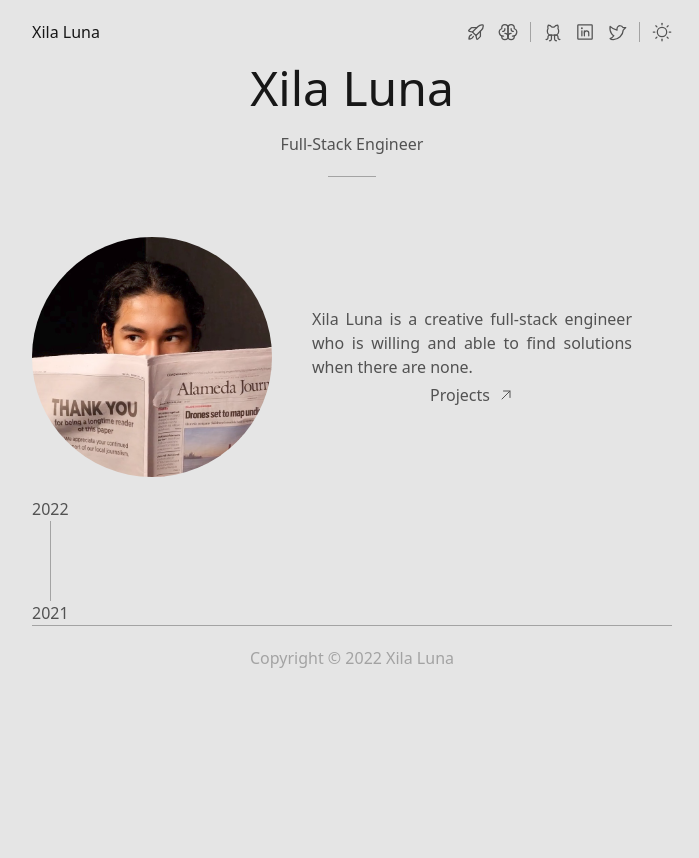
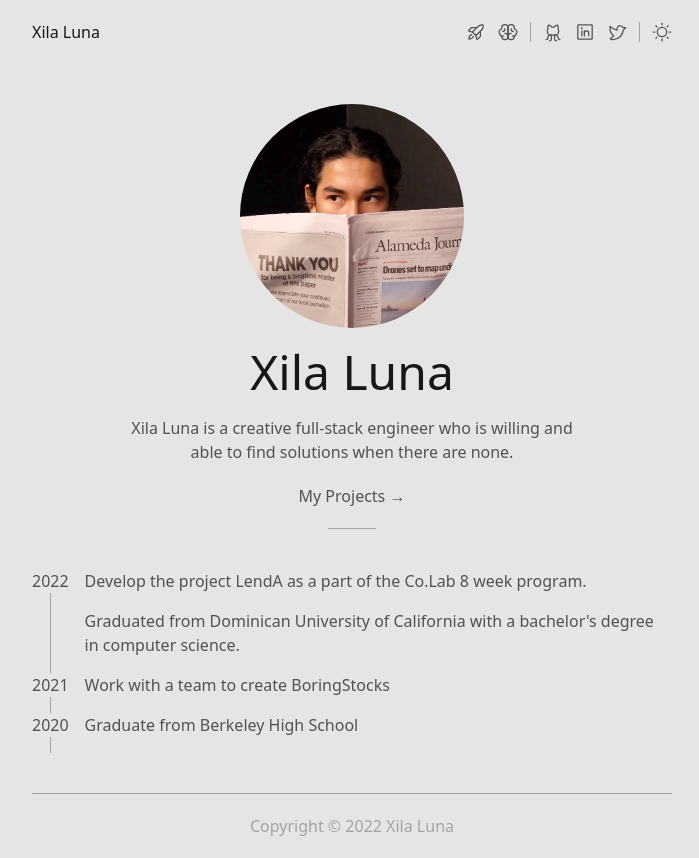
Before and after one commit to xilaluna/xilaluna.com, a Next.js app: page / in a window 1280 px wide. Shown: the whole page, without its empty margins (288-987 px from the left). Before the commit the page ends 800 px from the top, so only its background shows below. Built offline with nearby package versions, Linux system fonts and the light colour scheme.

Commit message:
[update] home

```diff
--- a/pages/index.tsx
+++ b/pages/index.tsx
@@ -2,23 +2,18 @@ import type { NextPage } from 'next';
 import Head from 'next/head';
 import Image from 'next/image';
 import Link from 'next/link';
-import { ArrowUpRight } from 'phosphor-react';
-
-import Heading from '../components/heading';
 
 const Home: NextPage = () => {
   return (
-    <div>
+    <div className="flex flex-col space-y-10 py-10">
       <Head>
         <title>Xila Luna</title>
         <meta name="description" content="Generated by create next app" />
         <link rel="icon" href="/favicon.ico" />
       </Head>
 
-      <Heading title="Xila Luna" subtitle="Full-Stack Engineer" />
-
-      <div className="flex flex-row items-center justify-between pt-10 pb-5">
-        <div className="relative h-60 w-60">
+      <div className="flex flex-col items-center justify-center space-y-5">
+        <div className="relative h-56 w-56">
           <Image
             src={'/images/profile-picture.jpg'}
             alt="Profile Image"
@@ -27,31 +22,45 @@ const Home: NextPage = () => {
             className="rounded-full"
           />
         </div>
-        <div className="flex flex-1 flex-col items-center justify-center">
-          <p className="px-10 pb-1 text-justify">
-            Xila Luna is a creative full-stack engineer who is willing and able
-            to find solutions when there are none.
-          </p>
 
-          <Link href={'/projects'}>
-            <div className="flex items-center space-x-2">
-              <p>Projects</p>
-              <ArrowUpRight />
-            </div>
-          </Link>
-        </div>
+        <h1>Xila Luna</h1>
+        <p className="px-24 text-center">
+          Xila Luna is a creative full-stack engineer who is willing and able to
+          find solutions when there are none.
+        </p>
+        <Link href={'/projects'}>
+          <div className="group cursor-pointer transition duration-200 ease-in-out hover:text-neutral-900 dark:hover:text-neutral-50">
+            My Projects{' '}
+            <span
+              aria-hidden="true"
+              className="inline-block translate-x-0 transition-transform duration-200 ease-in-out group-hover:translate-x-1"
+            >
+              →
+            </span>
+          </div>
+        </Link>
+        <div className="border-color w-12 border-b" />
       </div>
 
-      <div className="flex space-x-2">
+      <div className="flex space-x-4">
         <div className="flex flex-col items-center justify-center">
           <span>2022</span>
           <div className="border-color h-20 w-px border-l"></div>
           <span>2021</span>
+          <div className="border-color h-4 w-px border-l"></div>
+          <span>2020</span>
+          <div className="border-color h-4 w-px border-l"></div>
         </div>
-        <div className="flex flex-col">
-          <div>
-            <p></p>
-          </div>
+        <div className="flex flex-col space-y-4">
+          <p>
+            Develop the project LendA as a part of the Co.Lab 8 week program.
+          </p>
+          <p>
+            Graduated from Dominican University of California with a
+            bachelor&apos;s degree in computer science.
+          </p>
+          <p>Work with a team to create BoringStocks</p>
+          <p>Graduate from Berkeley High School</p>
         </div>
       </div>
     </div>
```
